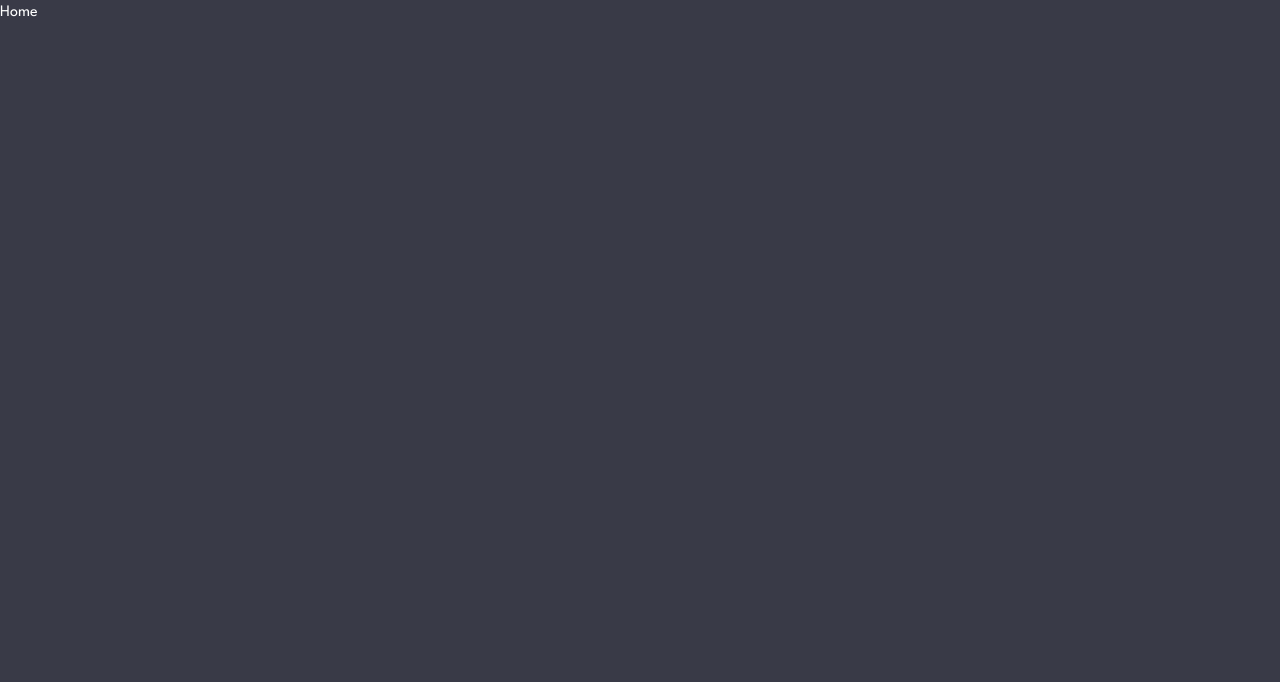
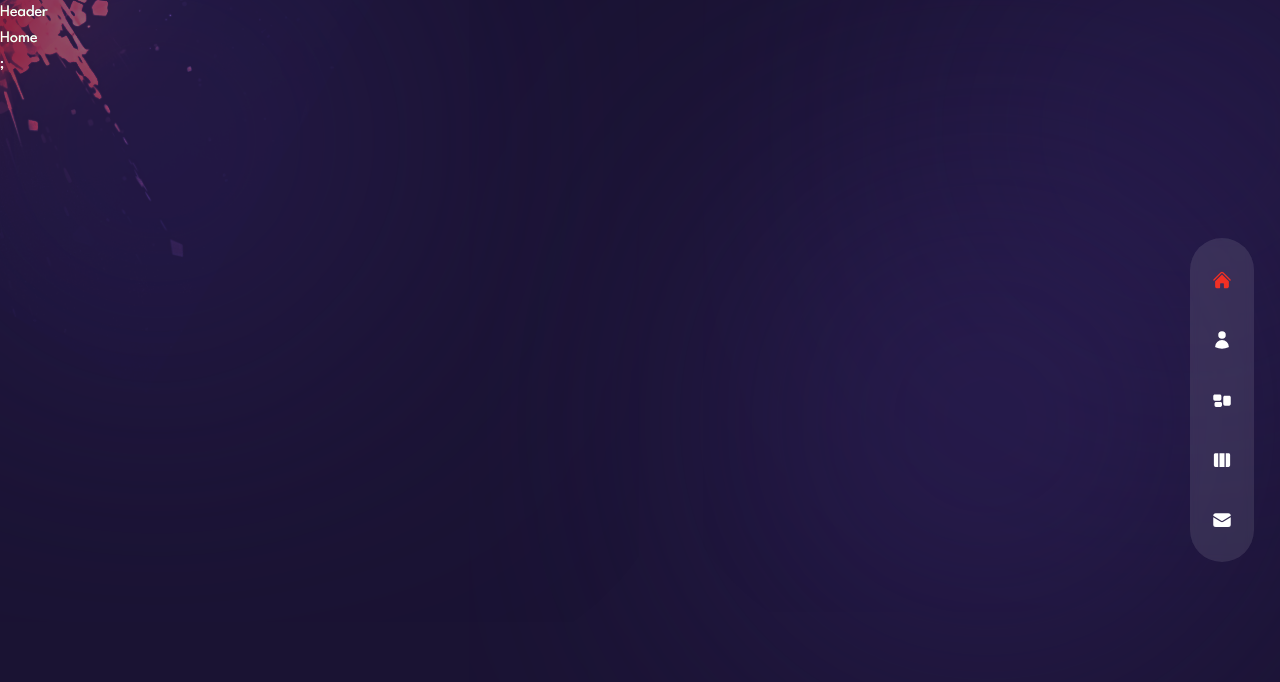
Before and after one commit to hha297/porfolio_hha297, a Next.js app: page / in a window 1280 px wide. Shown: the top 682 px of the page. Built offline with nearby package versions, Linux system fonts and the light colour scheme.

Commit message:
setup layout, navigation

```diff
--- a/components/Layout.js
+++ b/components/Layout.js
@@ -1,5 +1,16 @@
-const Layout = () => {
-  return <div>Layout</div>;
+import Nav from '../components/Nav';
+import Header from '../components/Header';
+import TopLeftImg from '../components/TopLeftImg';
+
+const Layout = ({ children }) => {
+        return (
+                <div className={`page bg-site text-white bg-cover bg-no-repeat relative`}>
+                        <TopLeftImg />
+                        <Nav />
+                        <Header />
+                        {children}
+                </div>
+        );
 };
 
 export default Layout;
--- a/components/Nav.js
+++ b/components/Nav.js
@@ -1,33 +1,54 @@
 // icons
-import {
-  HiHome,
-  HiUser,
-  HiViewColumns,
-  HiRectangleGroup,
-  HiChatBubbleBottomCenterText,
-  HiEnvelope,
-} from 'react-icons/hi2';
+import { HiHome, HiUser, HiViewColumns, HiRectangleGroup, HiEnvelope } from 'react-icons/hi2';
+import Link from 'next/link';
+import { useRouter } from 'next/router';
 
 // nav data
 export const navData = [
-  { name: 'home', path: '/', icon: <HiHome /> },
-  { name: 'about', path: '/about', icon: <HiUser /> },
-  { name: 'services', path: '/services', icon: <HiRectangleGroup /> },
-  { name: 'work', path: '/work', icon: <HiViewColumns /> },
-  {
-    name: 'testimonials',
-    path: '/testimonials',
-    icon: <HiChatBubbleBottomCenterText />,
-  },
-  {
-    name: 'contact',
-    path: '/contact',
-    icon: <HiEnvelope />,
-  },
+        { name: 'Home', path: '/', icon: <HiHome /> },
+        { name: 'About', path: '/about', icon: <HiUser /> },
+        { name: 'Services', path: '/services', icon: <HiRectangleGroup /> },
+        { name: 'Works', path: '/work', icon: <HiViewColumns /> },
+        {
+                name: 'Contact',
+                path: '/contact',
+                icon: <HiEnvelope />,
+        },
 ];
 
 const Nav = () => {
-  return <nav>nav</nav>;
+        const router = useRouter();
+        const pathname = router.pathname;
+        return (
+                <nav className="flex flex-col items-center xl:justify-center gap-y-4 fixed h-max bottom-0 mt-auto xl:right-[2%] z-50 top-0 w-full xl:w-16 xl:max-w-md xl:h-screen">
+                        <div className="flex w-full xl:flex-col items-center justify-between xl:justify-center gap-y-10 px-4 md:px-40 xl:px-0 h-[80px] xl:h-max py-8 bg-white/10 backdrop-blur-sm text-3xl xl:text-xl xl:rounded-full">
+                                {navData.map((link, index) => {
+                                        return (
+                                                <Link
+                                                        className={`${
+                                                                link.path === pathname && 'text-accent'
+                                                        } relative flex items-center group hover:text-accent transition-all duration-300`}
+                                                        key={index}
+                                                        href={link.path}
+                                                >
+                                                        {/* tooltip */}
+                                                        <div className="absolute pr-14 right-0 hidden xl:group-hover:flex">
+                                                                <div className="bg-white relative flex text-primary items-center p-2 rounded-sm">
+                                                                        <div className="leading-none font-semibold">
+                                                                                {link.name}
+                                                                        </div>
+                                                                        {/* triangle */}
+                                                                        <div className="border-solid border-l-white border-l-8 border-y-transparent border-y-[6px] border-r-0 absolute -right-2"></div>
+                                                                </div>
+                                                        </div>
+                                                        {/* icon */}
+                                                        <div>{link.icon}</div>
+                                                </Link>
+                                        );
+                                })}
+                        </div>
+                </nav>
+        );
 };
 
 export default Nav;
--- a/components/TopLeftImg.js
+++ b/components/TopLeftImg.js
@@ -1,5 +1,11 @@
+import Image from 'next/image';
+
 const TopLeftImg = () => {
-  return <div>Top Left Image</div>;
+        return (
+                <div className="absolute left-0 top-0 mix-blend-color-dodge z-10 w-[300px] xl:w-[400px] opacity-50">
+                        <Image src="/top-left-img.png" width={400} height={400} alt="" />
+                </div>
+        );
 };
 
 export default TopLeftImg;
--- a/package.json
+++ b/package.json
@@ -9,7 +9,6 @@
     "lint": "next lint"
   },
   "dependencies": {
-    "@next/font": "^13.4.4",
     "framer-motion": "^10.12.16",
     "next": "13.4.3",
     "react": "18.2.0",
--- a/pages/_app.js
+++ b/pages/_app.js
@@ -1,7 +1,12 @@
 import '../styles/globals.css';
 
+import Layout from '../components/Layout';
 function MyApp({ Component, pageProps }) {
-  return <Component {...pageProps} />;
+        return (
+                <Layout>
+                        <Component {...pageProps} />;
+                </Layout>
+        );
 }
 
 export default MyApp;
```
Also changed, not shown: 2 other files (tests, documents, lock files or other folders).
